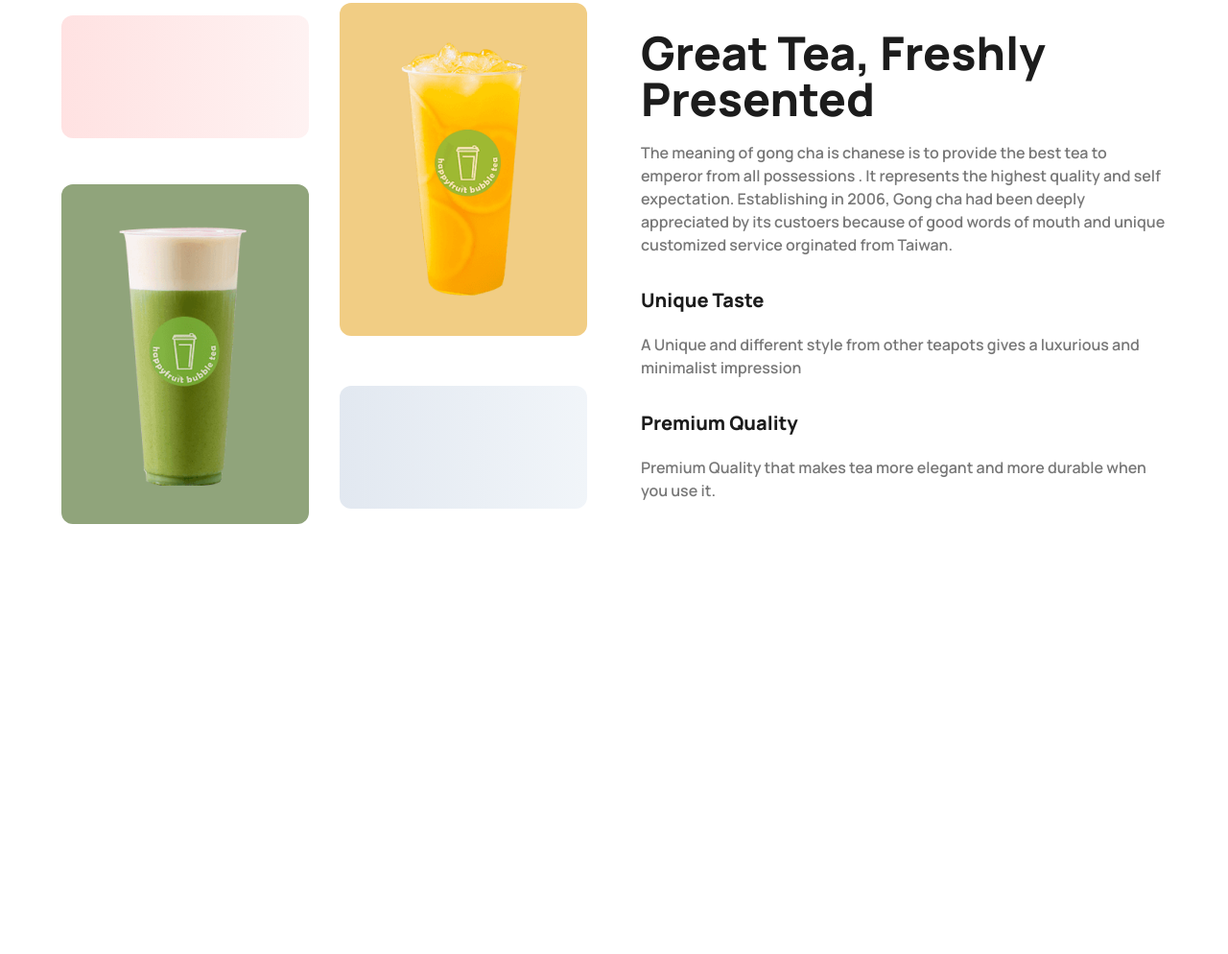
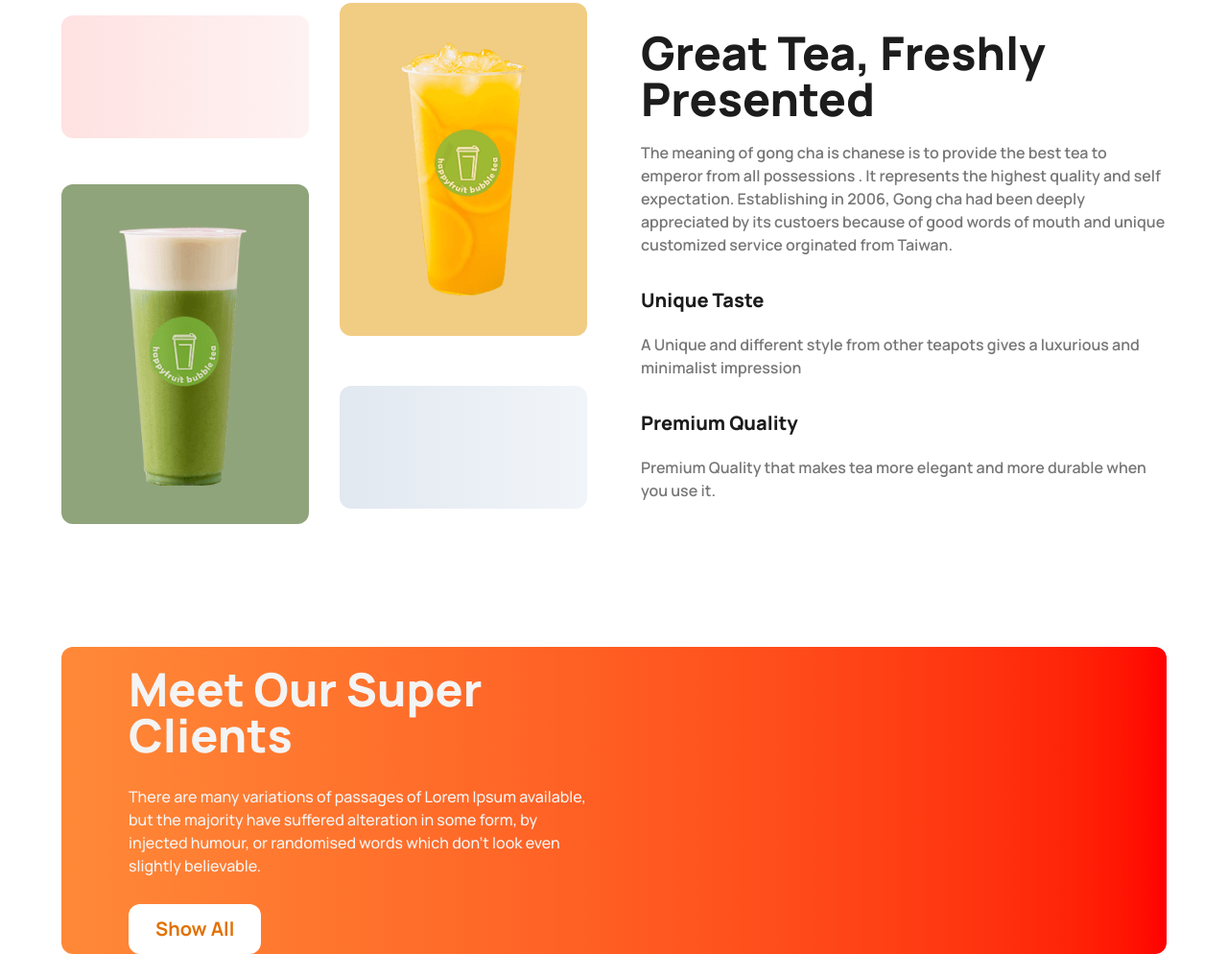
Before and after one commit to mujahidraj/Tea-house-Tailwind-PH, a plain HTML site: page index.html in a window 1280 px wide. Shown: the part 1401-2395 px from the top of the page at 96% size. Before the commit the page ends 2075 px from the top, so only its background shows below. Drawn offline with nearby package versions, Linux system fonts and the light colour scheme.

Commit message:
review section half

```diff
--- a/index.html
+++ b/index.html
@@ -129,6 +129,19 @@
         </div>
      </section>
 
+     <!-- Review section -->
+      <section class="bg-gradient-to-r from-[#FF8938] to-[#FF0000] px-[70px] grid grid-cols-2 gap-14 rounded-xl">
+        <!-- text div -->
+        <div class=" text-[#F4F4F4] ">
+            <h2 class="text-5xl font-extrabold my-5 ">Meet Our Super Clients</h2>
+            <p class="text-base font-medium my-7">There are many variations of passages of Lorem Ipsum available, but the majority have suffered alteration in some form, by injected humour, or randomised words which don't look even slightly believable. </p>
+            <button class="py-3 px-7 bg-white text-amber-600 text-xl font-bold rounded-xl">Show All</button>
+        </div>
+        <!-- review div -->
+        <div>
+
+        </div>
+      </section>
 </body>
 
 
```
